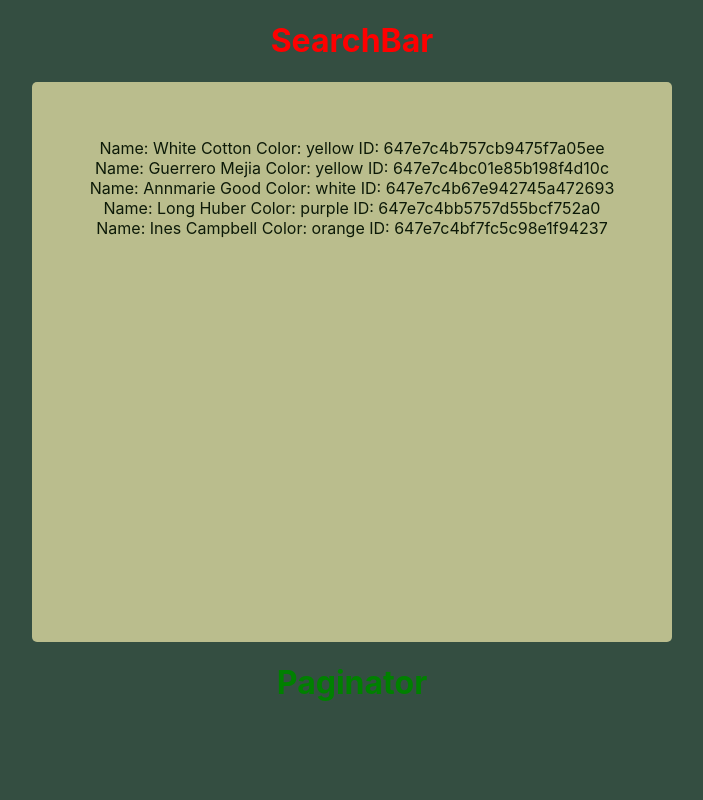
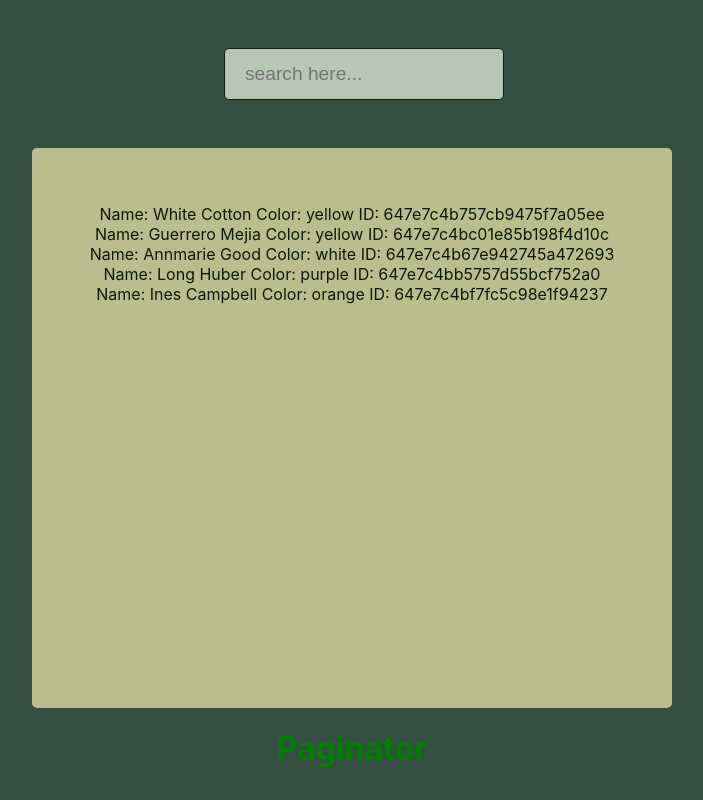
Before and after one commit to KhaledAjaj2026/pagination-app, a Next.js app: page / in a window 1280 px wide. Shown: the whole page, without its empty margins (288-991 px from the left). Built offline with nearby package versions, Linux system fonts and the light colour scheme.

Commit message:
created and styled searchbar component.

```diff
--- a/src/app/attendant.jsx
+++ b/src/app/attendant.jsx
@@ -2,7 +2,7 @@
 
 import attendees from '../../json/attendees.json'
 import { useEffect } from 'react';
-import styles from '../../styles/Home.module.css'
+import styles from '../../styles/Home.module.scss'
 
 export default function Attendants() {
     useEffect(() => {
@@ -13,7 +13,7 @@ export default function Attendants() {
         id = attendees[i].id;
         document.getElementById('attendants_list').innerHTML +=
             `
-                <li className=${styles.attendants_item}>
+                <li className='attendants_item'>
                     <span><span className=${styles.identifier}>Name: </span>${name}</span>
                     <span><span className=${styles.identifier}>Color: </span>${color}</span>
                     <span><span className=${styles.identifier}>ID: </span>${id}</span>
--- a/src/app/search-bar.jsx
+++ b/src/app/search-bar.jsx
@@ -3,7 +3,12 @@ import styles from '../../styles/Home.module.css'
 export default function SearchBar() {
     return (
         <>
-            <h1 className={styles.search_title}>SearchBar</h1>
+            <div className={styles.searchbar_body}>
+                <form>
+                    {/* <label for="search"></label> */}
+                    <input className={styles.search_field} type="text" placeholder="search here..."/>
+                </form>
+            </div>
         </>
     );
 }
--- a/styles/Home.module.css
+++ b/styles/Home.module.css
@@ -9,8 +9,19 @@
 }
 
 /********** SearchBar **********/
-.search_title {
-  color: red;
+.searchbar_body {
+  margin: 3rem 40vw;
+}
+
+.search_field {
+  border: 1px solid #0f210e;
+  border-radius: 5px;
+  background-color: #b7c6b5;
+  padding-left: 20px;
+  color: black;
+  width: 20vw;
+  height: 3rem;
+  font-size: 1.2rem;
 }
 
 /********** List **********/
--- a/styles/Home.module.scss
+++ b/styles/Home.module.scss
@@ -15,8 +15,19 @@ $mint-cream: #f1f7ed;
 }
 
 /********** SearchBar **********/
-.search_title {
-    color: red;
+.searchbar_body {
+    margin: 3rem 40vw;
+}
+
+.search_field {
+    border: 1px solid #0f210e;
+    border-radius: 5px;
+    background-color: #b7c6b5;
+    padding-left: 20px;
+    color: black;
+    width: 20vw;
+    height: 3rem;
+    font-size: 1.2rem;
 }
 
 /********** List **********/
```
Also changed, not shown: 1 other file (tests, documents, lock files or other folders).
